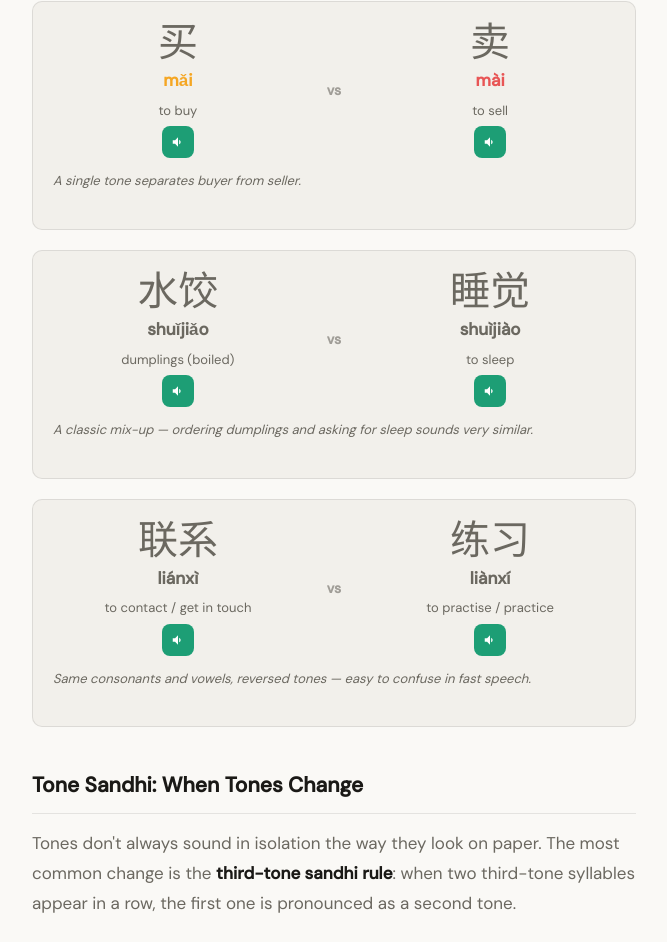
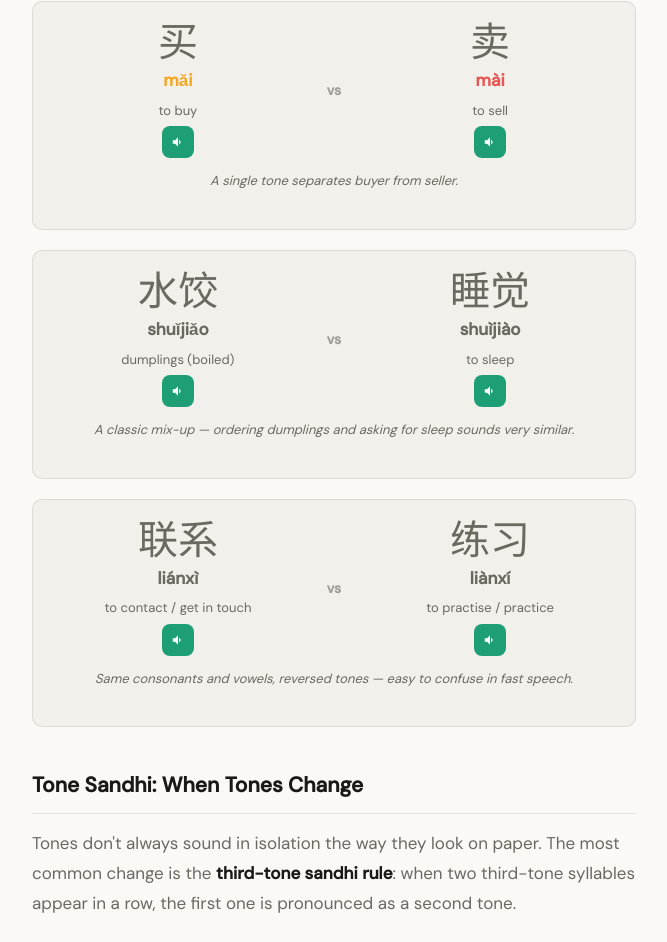
Before and after one commit to saj93/hanzidict, a Next.js app: page /blog/tones in a window 1280 px wide. Shown: the part 1219-2161 px from the top of the page, without its empty margins (306-973 px from the left). Built offline with nearby package versions, Linux system fonts and the light colour scheme; no server answers.

Commit message:
fix: center note text in tone pair cards
Co-Authored-By: Claude Sonnet 4.6 <noreply@anthropic.com>

```diff
--- a/app/globals.css
+++ b/app/globals.css
@@ -424,7 +424,7 @@ html.dark .cand { background: var(--bg3); }
 .tone-pair-pinyin { font-size: 17px; font-weight: 600; }
 .tone-pair-meaning { font-size: 13px; color: var(--fg2); }
 .tone-pair-vs { font-size: 14px; color: var(--fg3); font-weight: 600; flex-shrink: 0; }
-.tone-pair-note { font-size: 13px; color: var(--fg2); margin: 0; font-style: italic; }
+.tone-pair-note { font-size: 13px; color: var(--fg2); margin: 0; font-style: italic; text-align: center; }
 
 .sandhi-block {
   display: flex;
```
